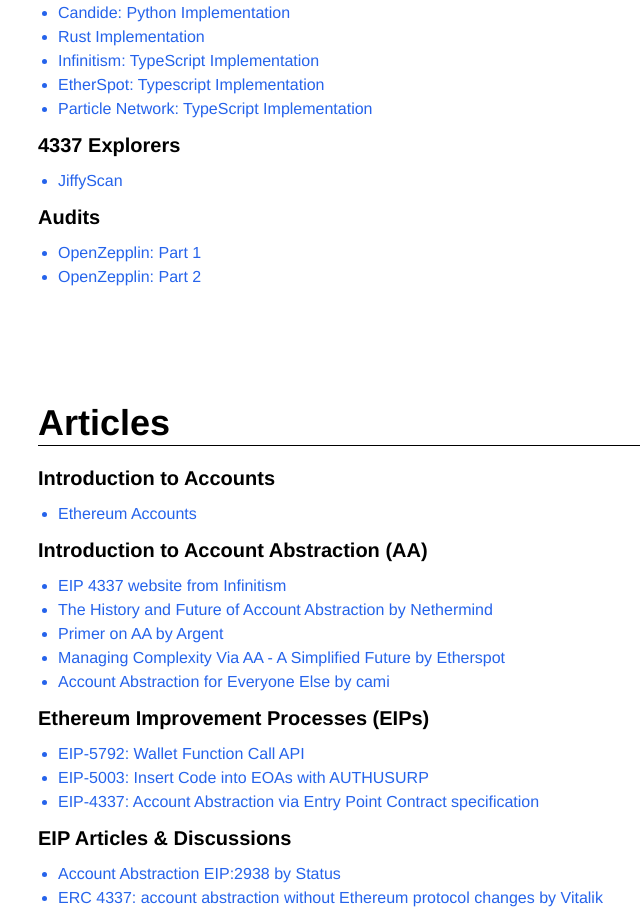
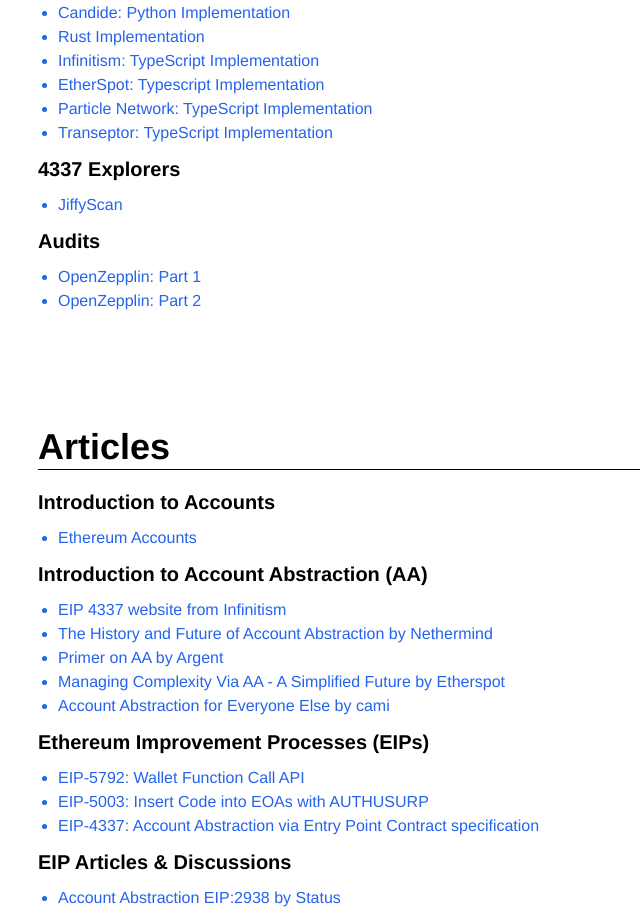
Before and after one commit to eth-infinitism/landing-page, a Next.js app: page /resources in a window 1280 px wide. Shown: the part 1202-2115 px from the top of the page, without its empty margins (42-682 px from the left). Built offline with nearby package versions, Linux system fonts and the light colour scheme.

Commit message:
add transeptor as partner and under list of bundler

```diff
--- a/configs/bundlers/index.ts
+++ b/configs/bundlers/index.ts
@@ -46,6 +46,10 @@
         name: 'OKBund',
         url: 'https://github.com/okx/okbund',
       },
+      {
+        name: 'Transeptor',
+        url: 'https://github.com/transeptorlabs/transeptor-bundler',
+      },
     ],
   },
   {
--- a/configs/resources/code.ts
+++ b/configs/resources/code.ts
@@ -123,7 +123,11 @@
       {
         name: `Particle Network: TypeScript Implementation`,
         url: `https://github.com/Particle-Network/particle-bundler-server`
-      }
+      },
+      {
+        name: `Transeptor: TypeScript Implementation`,
+        url: `https://github.com/transeptorlabs/transeptor-bundler`
+      },
     ]
   },
   {
```
Also changed, not shown: configs/home/partner.ts (+6 -2 lines), assets/logos/transeptor-labs.jpeg (added).
